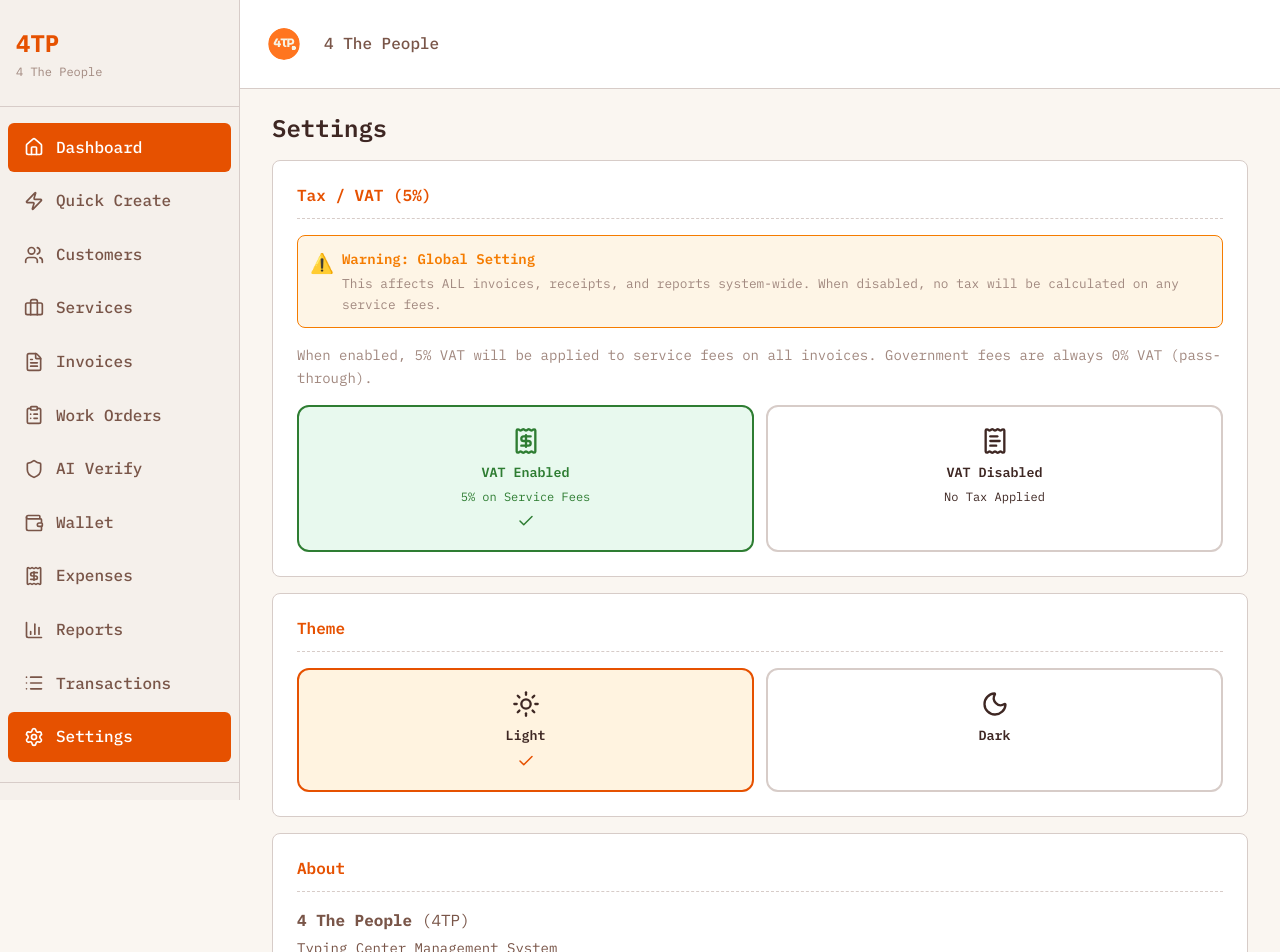
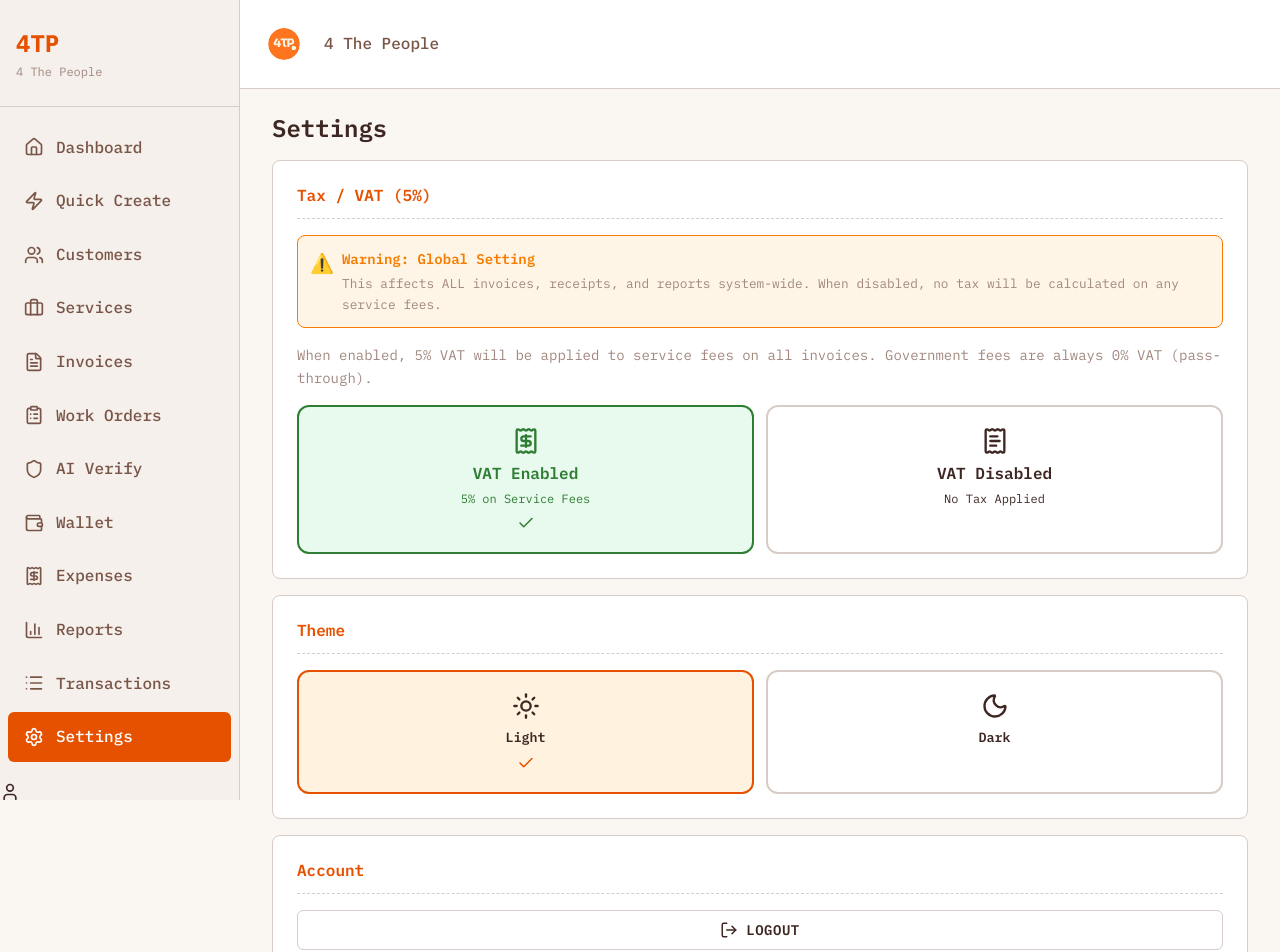
Before and after one commit to ledgerly111/4thepeople-typing-center-solution, a React (Vite) app: page /dashboard/settings in a window 1280 px wide. Shown: the top 952 px of the page. Built offline with nearby package versions, Linux system fonts and the light colour scheme; no server answers; the database is empty.

Commit message:
Fixed Dashboard always active, improved logo scroll animation

```diff
--- a/src/components/layout/Sidebar.jsx
+++ b/src/components/layout/Sidebar.jsx
@@ -1,15 +1,8 @@
-import React, { useState } from 'react';
-import { NavLink, useNavigate } from 'react-router-dom';
-import { useAuth } from '../../contexts/AuthContext';
-import Modal from '../ui/Modal';
-import Button from '../ui/Button';
-import { Home, Users, Briefcase, FileText, ClipboardList, List, Settings, BarChart3, Receipt, Shield, LogOut, Wallet, Zap } from 'lucide-react';
+import React from 'react';
+import { NavLink } from 'react-router-dom';
+import { Home, Users, Briefcase, FileText, ClipboardList, Receipt, BarChart3, List, Wallet, Settings, Zap, Shield, User } from 'lucide-react';
 
 const Sidebar = () => {
-    const { profile, isSuperAdmin, signOut } = useAuth();
-    const navigate = useNavigate();
-    const [showLogoutModal, setShowLogoutModal] = useState(false);
-
     const navItems = [
         { icon: Home, label: 'Dashboard', path: '/dashboard' }, // Absolute path to dashboard
         { icon: Zap, label: 'Quick Create', path: 'quick-create' },
@@ -25,20 +18,9 @@ const Sidebar = () => {
         { icon: Settings, label: 'Settings', path: 'settings' },
     ];
 
-    const handleLogoutClick = () => {
-        setShowLogoutModal(true);
-    };
 
-    const confirmLogout = async () => {
-        await signOut();
-        localStorage.clear(); // Clear all stored data
-        setShowLogoutModal(false);
-        navigate('/'); // Redirect to landing page
-    };
 
-    const cancelLogout = () => {
-        setShowLogoutModal(false);
-    };
+
 
     return (
         <aside className="sidebar">
@@ -52,6 +34,7 @@ const Sidebar = () => {
                     <NavLink
                         key={item.path}
                         to={item.path}
+                        end={item.path === '/dashboard'} // Only match exactly for Dashboard
                         className={({ isActive }) => `sidebar-link ${isActive ? 'active' : ''}`}
                     >
                         <item.icon size={20} />
@@ -60,56 +43,16 @@ const Sidebar = () => {
                 ))}
             </nav>
 
-            <div className="sidebar-footer">
-                <div style={{ marginBottom: '0.5rem', fontSize: '0.875rem' }}>
-                    {profile?.full_name || 'User'}
+            {/* User Profile */}
+            <div className="sidebar-user">
+                <div className="user-avatar">
+                    <User size={20} />
                 </div>
-                <div style={{ fontSize: '0.75rem', color: 'var(--text-muted)', marginBottom: '0.75rem' }}>
-                    {profile?.role === 'super_admin' && '🛡️ Super Admin'}
-                    {profile?.role === 'org_admin' && '👤 Admin'}
-                    {profile?.role === 'staff' && '👷 Staff'}
+                <div className="user-info">
+                    <div className="user-name">Typing Center</div>
+                    <div className="user-role">Administrator</div>
                 </div>
-                <button
-                    onClick={handleLogoutClick}
-                    style={{
-                        display: 'flex',
-                        alignItems: 'center',
-                        gap: '0.5rem',
-                        background: 'transparent',
-                        border: '1px solid var(--border)',
-                        color: 'var(--text-muted)',
-                        padding: '0.5rem 1rem',
-                        borderRadius: '6px',
-                        cursor: 'pointer',
-                        fontSize: '0.875rem',
-                        width: '100%',
-                        justifyContent: 'center'
-                    }}
-                >
-                    <LogOut size={16} /> Logout
-                </button>
             </div>
-
-            {/* Logout Confirmation Modal */}
-            <Modal
-                isOpen={showLogoutModal}
-                onClose={cancelLogout}
-                title="Confirm Logout"
-            >
-                <div style={{ padding: '1rem' }}>
-                    <p style={{ margin: '0 0 1.5rem', fontSize: '1rem', color: 'var(--text-muted)' }}>
-                        Are you sure you want to logout? You'll need to sign in again to access the dashboard.
-                    </p>
-                    <div style={{ display: 'flex', gap: '0.75rem', justifyContent: 'flex-end' }}>
-                        <Button variant="secondary" onClick={cancelLogout}>
-                            Cancel
-                        </Button>
-                        <Button onClick={confirmLogout}>
-                            Yes, Logout
-                        </Button>
-                    </div>
-                </div>
-            </Modal>
         </aside>
     );
 };
--- a/src/pages/Landing.css
+++ b/src/pages/Landing.css
@@ -50,20 +50,42 @@
 }
 
 .logo-image {
-    width: 120px;
-    height: 120px;
-    animation: logoFloat 3s ease-in-out infinite;
+    width: 180px;
+    height: 180px;
+    animation: logoFloat 4s ease-in-out infinite;
+    filter: drop-shadow(0 0 30px rgba(255, 138, 0, 0.35));
+    transition: all 0.4s ease-out;
+}
+
+.logo-large.scrolled {
+    position: fixed;
+    top: 15px;
+    left: 15px;
+    z-index: 1000;
+    margin-bottom: 0;
+    background: var(--bg-card);
+    padding: 8px;
+    border-radius: 12px;
+    border: 2px solid var(--accent);
+    box-shadow: 0 4px 20px rgba(255, 138, 0, 0.25);
+}
+
+.logo-large.scrolled .logo-image {
+    width: 45px;
+    height: 45px;
+    filter: none;
+    animation: none;
 }
 
 @keyframes logoFloat {
 
     0%,
     100% {
-        transform: translateY(0px);
+        transform: translateY(0px) scale(1);
     }
 
     50% {
-        transform: translateY(-10px);
+        transform: translateY(-12px) scale(1.02);
     }
 }
 
--- a/src/pages/Settings.jsx
+++ b/src/pages/Settings.jsx
@@ -1,34 +1,42 @@
 import React, { useState } from 'react';
-import Card from '../components/ui/Card';
-import Modal from '../components/ui/Modal';
-import Button from '../components/ui/Button';
 import { useTheme } from '../contexts/ThemeContext';
 import { useStore } from '../contexts/StoreContext';
-import { Sun, Moon, Check, Receipt, ReceiptText, AlertTriangle } from 'lucide-react';
+import { useNavigate } from 'react-router-dom';
+import Card from '../components/ui/Card';
+import Button from '../components/ui/Button';
+import Modal from '../components/ui/Modal';
+import { Sun, Moon, Check, Receipt, ReceiptText, AlertTriangle, LogOut } from 'lucide-react';
 
 const Settings = () => {
     const { theme, toggleTheme } = useTheme();
     const { taxEnabled, toggleTax, TAX_RATE } = useStore();
-    const [showTaxConfirmation, setShowTaxConfirmation] = useState(false);
+    const navigate = useNavigate();
+    const [showConfirmModal, setShowConfirmModal] = useState(false);
+    const [showLogoutModal, setShowLogoutModal] = useState(false);
     const [pendingTaxValue, setPendingTaxValue] = useState(null);
 
     const handleTaxToggle = (newValue) => {
         // If user is trying to change the current setting, show confirmation
         if (newValue !== taxEnabled) {
             setPendingTaxValue(newValue);
-            setShowTaxConfirmation(true);
+            setShowConfirmModal(true);
         }
     };
 
     const confirmTaxChange = () => {
         toggleTax(pendingTaxValue);
-        setShowTaxConfirmation(false);
+        setShowConfirmModal(false);
         setPendingTaxValue(null);
     };
 
     const cancelTaxChange = () => {
-        setShowTaxConfirmation(false);
+        setShowConfirmModal(false);
         setPendingTaxValue(null);
+    };
+
+    const handleLogout = () => {
+        localStorage.clear();
+        navigate('/');
     };
 
     return (
@@ -65,8 +73,11 @@ const Settings = () => {
                         Government fees are always 0% VAT (pass-through).
                     </p>
                 </div>
+
+                {/* Button Group - Simplified */}
                 <div style={{ display: 'flex', gap: '0.75rem' }}>
                     <button
+                        type="button"
                         onClick={() => handleTaxToggle(true)}
                         style={{
                             flex: 1,
@@ -82,7 +93,8 @@ const Settings = () => {
                             color: taxEnabled ? 'var(--success)' : 'var(--text-primary)',
                             fontFamily: 'inherit',
                             fontWeight: '600',
-                            transition: 'all 0.2s'
+                            transition: 'all 0.2s',
+                            fontSize: '1rem'
                         }}
                     >
                         <Receipt size={28} />
@@ -91,6 +103,7 @@ const Settings = () => {
                         {taxEnabled && <Check size={18} />}
                     </button>
                     <button
+                        type="button"
                         onClick={() => handleTaxToggle(false)}
                         style={{
                             flex: 1,
@@ -106,7 +119,8 @@ const Settings = () => {
                             color: !taxEnabled ? 'var(--warning)' : 'var(--text-primary)',
                             fontFamily: 'inherit',
                             fontWeight: '600',
-                            transition: 'all 0.2s'
+                            transition: 'all 0.2s',
+                            fontSize: '1rem'
                         }}
                     >
                         <ReceiptText size={28} />
@@ -169,6 +183,24 @@ const Settings = () => {
                 </div>
             </Card>
 
+            {/* Logout Section */}
+            <Card title="Account" style={{ marginTop: '1rem' }}>
+                <Button
+                    variant="secondary"
+                    onClick={() => setShowLogoutModal(true)}
+                    style={{
+                        width: '100%',
+                        display: 'flex',
+                        alignItems: 'center',
+                        justifyContent: 'center',
+                        gap: '0.5rem'
+                    }}
+                >
+                    <LogOut size={18} />
+                    Logout
+                </Button>
+            </Card>
+
             {/* About */}
             <Card title="About" style={{ marginTop: '1rem' }}>
                 <div style={{ color: 'var(--text-secondary)' }}>
@@ -179,6 +211,50 @@ const Settings = () => {
                     </p>
                 </div>
             </Card>
+
+            {/* Tax Confirmation Modal */}
+            <Modal
+                isOpen={showConfirmModal}
+                onClose={cancelTaxChange}
+                title="Confirm Tax Setting Change"
+            >
+                <div style={{ padding: '1rem' }}>
+                    <p style={{ margin: '0 0 1.5rem', fontSize: '1rem', color: 'var(--text-muted)' }}>
+                        {pendingTaxValue
+                            ? 'Enable 5% VAT on all service fees? This will affect all future invoices and reports.'
+                            : 'Disable VAT completely? No tax will be calculated on any service fees.'}
+                    </p>
+                    <div style={{ display: 'flex', gap: '0.75rem', justifyContent: 'flex-end' }}>
+                        <Button variant="secondary" onClick={cancelTaxChange}>
+                            Cancel
+                        </Button>
+                        <Button onClick={confirmTaxChange}>
+                            Confirm Change
+                        </Button>
+                    </div>
+                </div>
+            </Modal>
+
+            {/* Logout Confirmation Modal */}
+            <Modal
+                isOpen={showLogoutModal}
+                onClose={() => setShowLogoutModal(false)}
+                title="Confirm Logout"
+            >
+                <div style={{ padding: '1rem' }}>
+                    <p style={{ margin: '0 0 1.5rem', fontSize: '1rem', color: 'var(--text-muted)' }}>
+                        Are you sure you want to logout? You'll be redirected to the landing page.
+                    </p>
+                    <div style={{ display: 'flex', gap: '0.75rem', justifyContent: 'flex-end' }}>
+                        <Button variant="secondary" onClick={() => setShowLogoutModal(false)}>
+                            Cancel
+                        </Button>
+                        <Button onClick={handleLogout}>
+                            Yes, Logout
+                        </Button>
+                    </div>
+                </div>
+            </Modal>
         </div>
     );
 };
```
Also changed, not shown: src/pages/AIDocumentVerification.jsx (+3 -13 lines), src/pages/Landing.jsx (+12 -2 lines).
